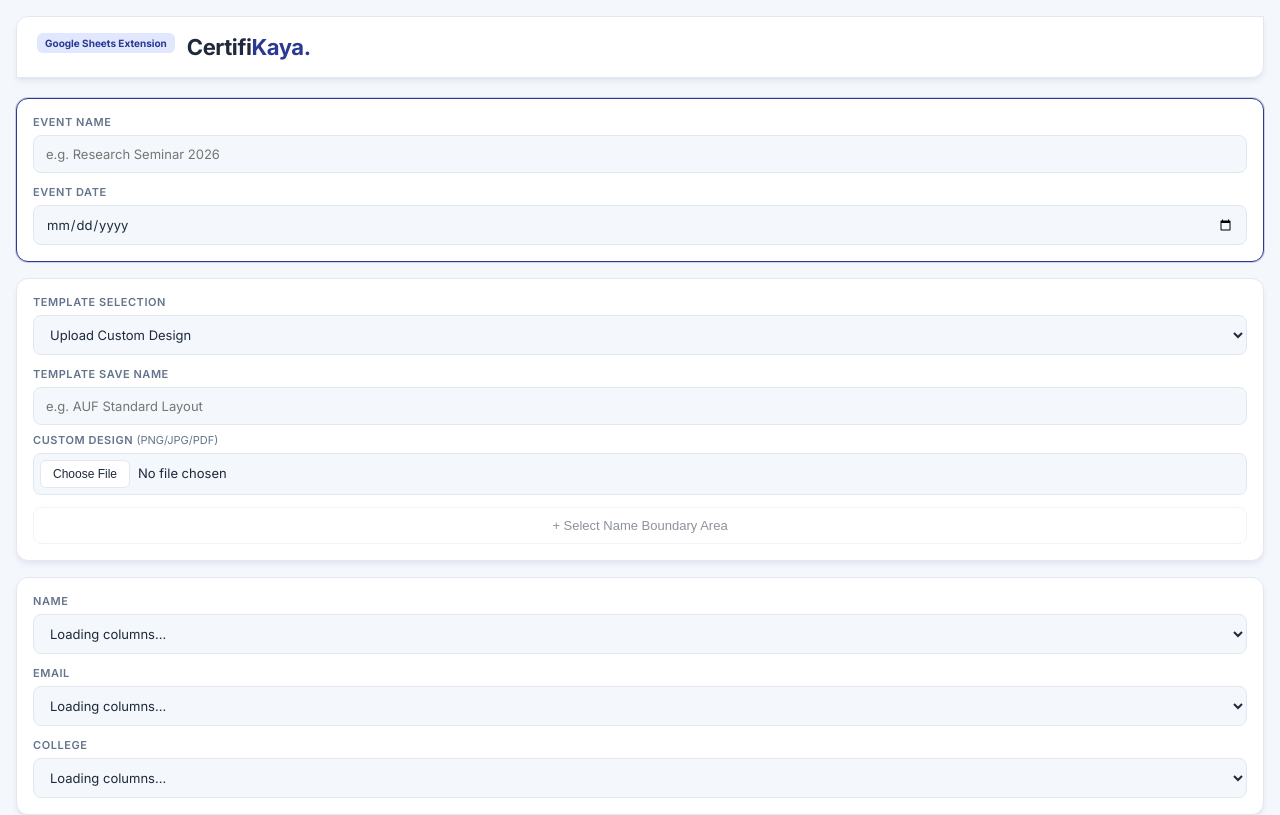
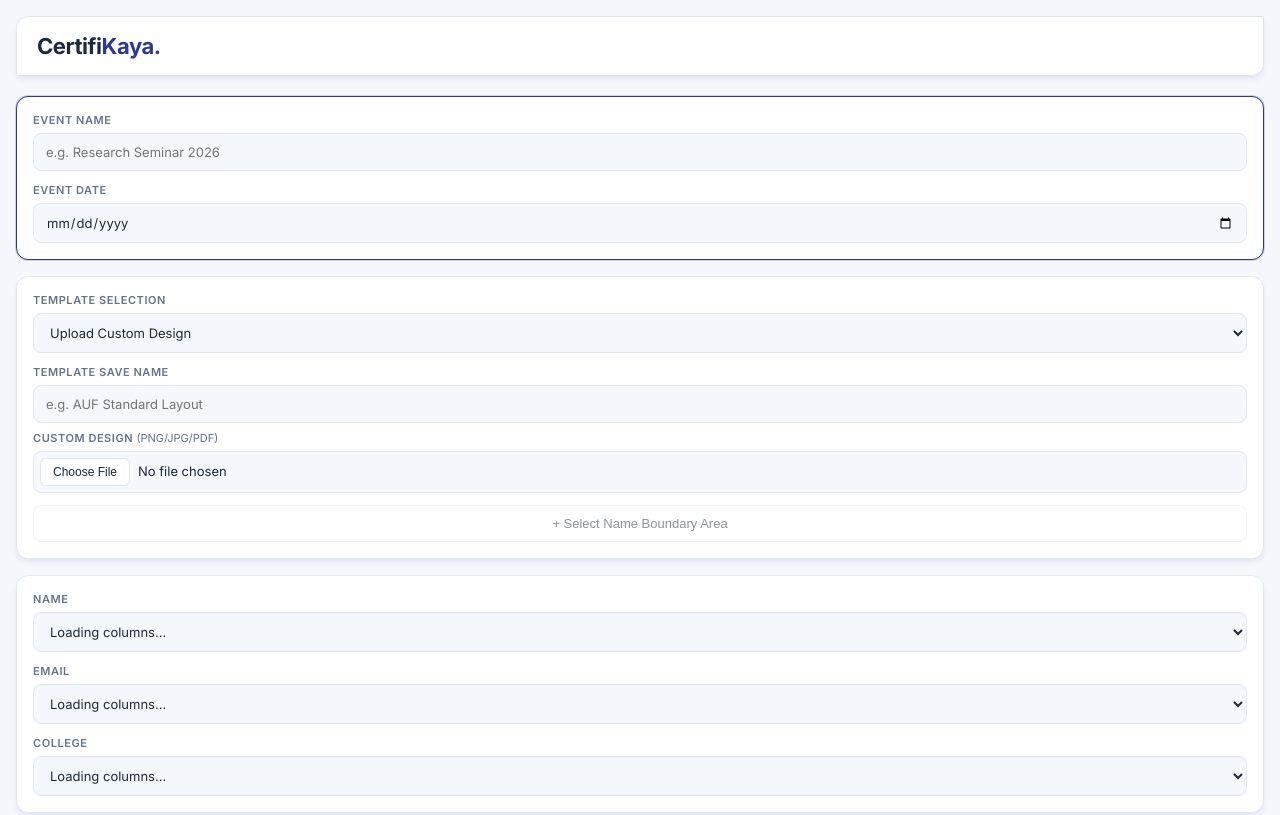
Before and after one commit to trzygbrl/CertifiKaya, a plain HTML site: page index.html in a window 1280 px wide. Shown: the top 815 px of the page. Drawn offline with nearby package versions, Linux system fonts and the light colour scheme; a script that the page names is missing.

Commit message:
style: remove badge component and associated styling from index page

```diff
--- a/index.html
+++ b/index.html
@@ -231,24 +231,12 @@
       width: 0%;
       transition: width 0.3s ease;
     }
-
-    .badge {
-      display: inline-block;
-      padding: 4px 8px;
-      background: var(--accent);
-      color: var(--primary);
-      border-radius: 6px;
-      font-size: 10px;
-      font-weight: 700;
-      margin-bottom: 8px;
-    }
   </style>
 </head>
 
 <body>
 
   <div class="header">
-    <div class="badge">Google Sheets Extension</div>
     <h2>Certifi<span class="h2-accent">Kaya.</span></h2>
   </div>
 
```
